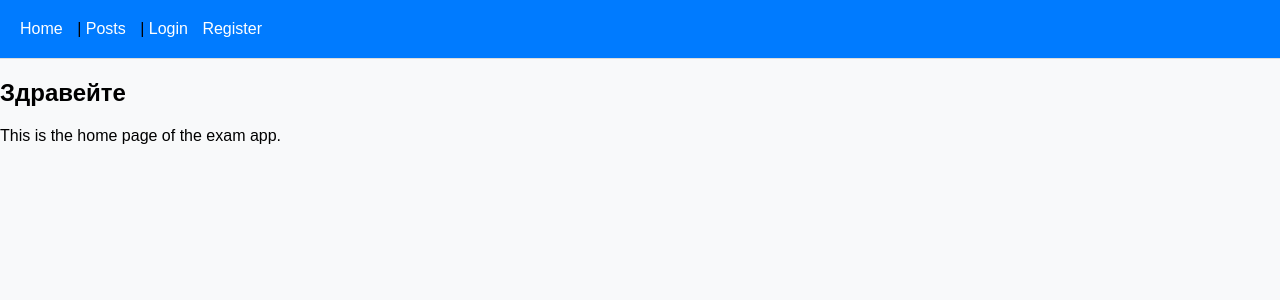
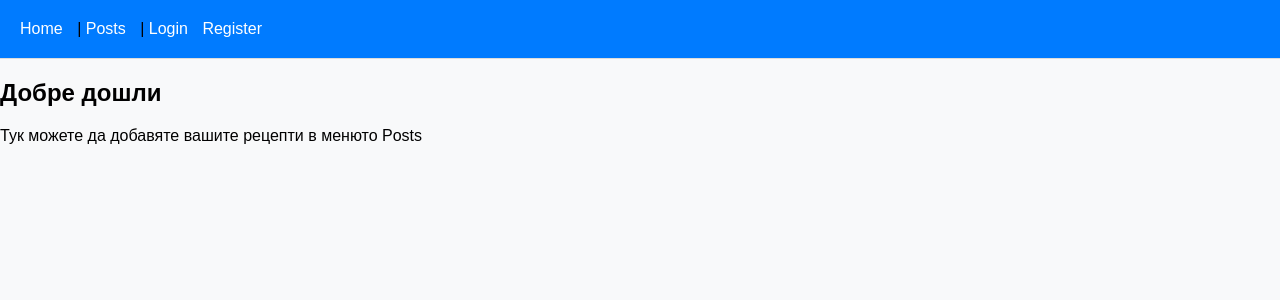
Before and after one commit to nikolaivu1/exam-app, a React (Vite) app: page / in a window 1280 px wide. Shown: the top 300 px of the page. Built offline with nearby package versions, Linux system fonts and the light colour scheme.

Commit message:
Update Home.jsx

```diff
--- a/src/pages/Home.jsx
+++ b/src/pages/Home.jsx
@@ -1,8 +1,8 @@
 export default function Home() {
   return (
-    <div>
-      <h2>Здравейте</h2>
-      <p>This is the home page of the exam app.</p>
+    <div styleName="page">
+      <h2>Добре дошли</h2>
+      <p1>Тук можете да добавяте вашите рецепти в менюто Posts </p1>
     </div>
   )
 }
```
